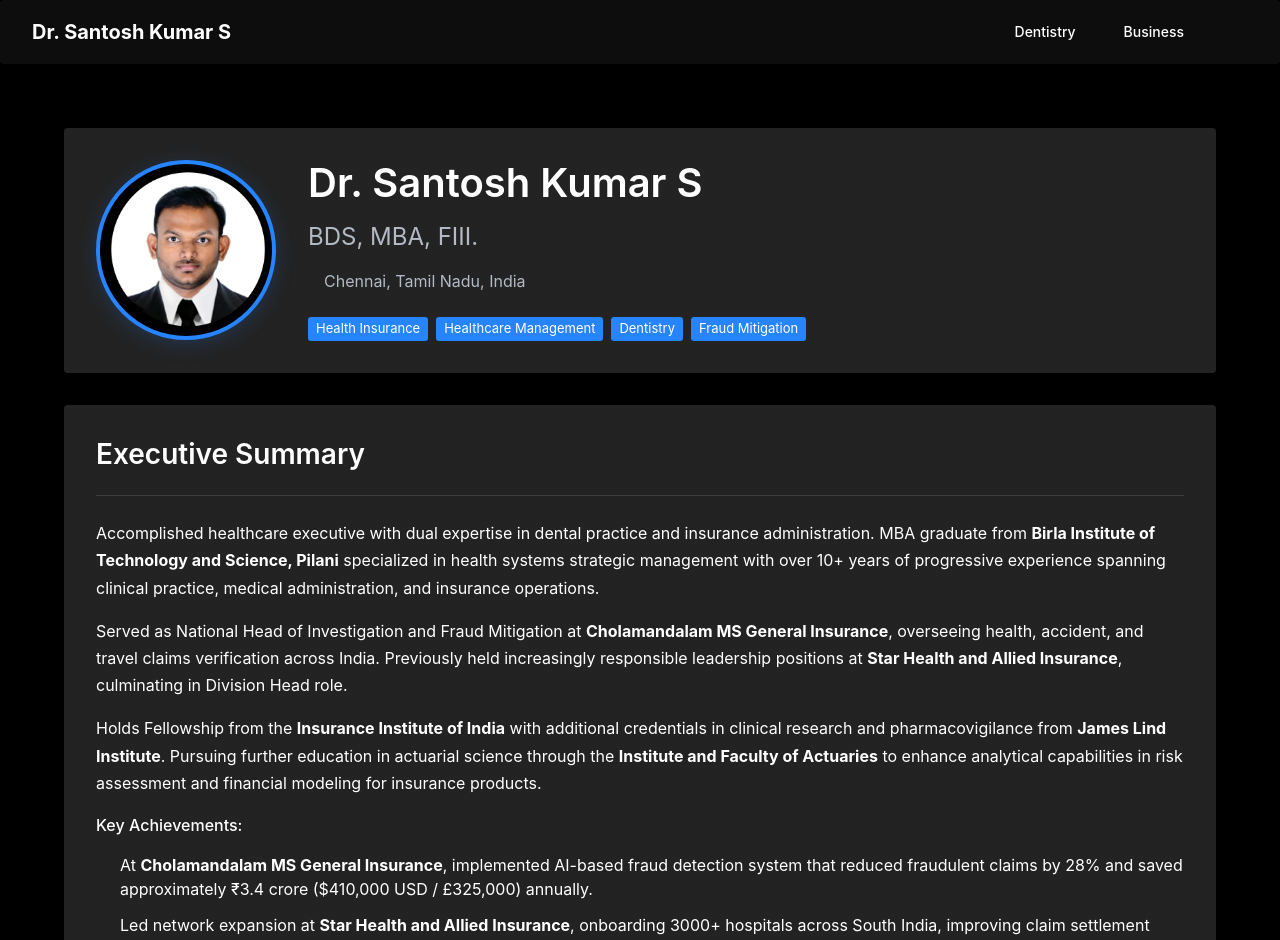
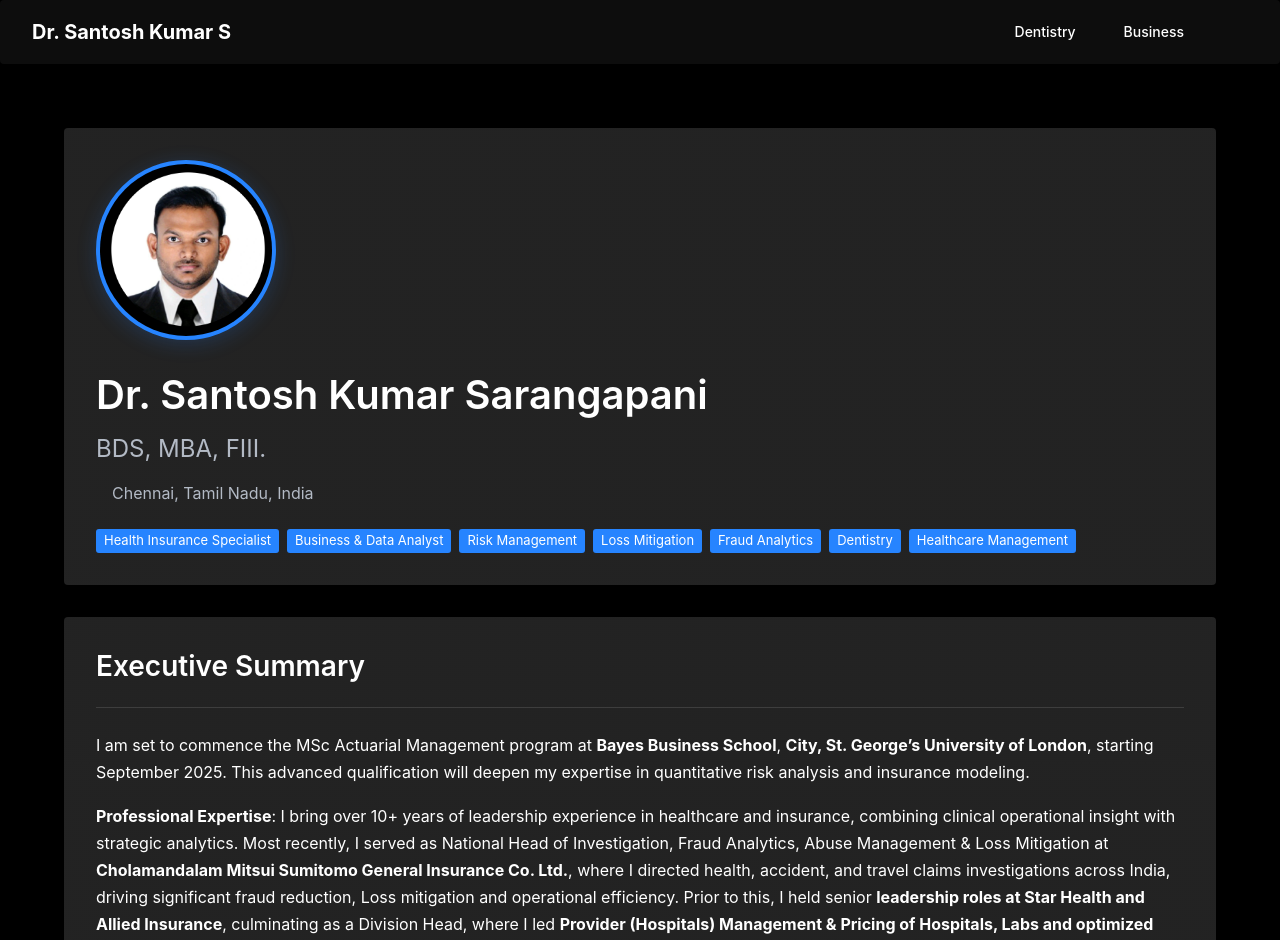
Before and after one commit to dineshkumarsarangapani/santosh_site, a React (Vite) app: page / in a window 1280 px wide. Shown: the top 940 px of the page. Built offline with nearby package versions, Linux system fonts and the light colour scheme; some icons are missing.

Commit message:
Update homeContent.js

```diff
--- a/src/content/homeContent.js
+++ b/src/content/homeContent.js
@@ -1,36 +1,38 @@
 export const homeContent = {
   profile: {
-    name: "Dr. Santosh Kumar S",
+    name: "Dr. Santosh Kumar Sarangapani",
     title: "BDS, MBA, FIII.",
     location: "Chennai, Tamil Nadu, India",
     avatarLetters: "DS",
     profileImagePath: "/santosh.png",
-    tags: ["Health Insurance", "Healthcare Management", "Dentistry", "Fraud Mitigation"],
+    tags: ["Health Insurance Specialist", "Business & Data Analyst", "Risk Management", "Loss Mitigation", "Fraud Analytics", "Dentistry",  "Healthcare Management"],
   },
   summary: {
     title: "Executive Summary",
     paragraphs: [
-      "Accomplished healthcare executive with dual expertise in dental practice and insurance administration. MBA graduate from <strong>Birla Institute of Technology and Science, Pilani</strong> specialized in health systems strategic management with over 10+ years of progressive experience spanning clinical practice, medical administration, and insurance operations.",
-      "Served as National Head of Investigation and Fraud Mitigation at <strong>Cholamandalam MS General Insurance</strong>, overseeing health, accident, and travel claims verification across India. Previously held increasingly responsible leadership positions at <strong>Star Health and Allied Insurance</strong>, culminating in Division Head role.",
-      "Holds Fellowship from the <strong>Insurance Institute of India</strong> with additional credentials in clinical research and pharmacovigilance from <strong>James Lind Institute</strong>. Pursuing further education in actuarial science through the <strong>Institute and Faculty of Actuaries</strong> to enhance analytical capabilities in risk assessment and financial modeling for insurance products.",
+      "I am set to commence the MSc Actuarial Management program at <strong>Bayes Business School</strong>, <strong>City, St. George’s University of London</strong>, starting September 2025. This advanced qualification will deepen my expertise in quantitative risk analysis and insurance modeling.",
+      "<Strong>Professional Expertise</strong>: I bring over 10+ years of leadership experience in healthcare and insurance, combining clinical operational insight with strategic analytics. Most recently, I served as National Head of Investigation, Fraud Analytics, Abuse Management & Loss Mitigation at <strong>Cholamandalam Mitsui Sumitomo General Insurance Co. Ltd.</strong>, where I directed health, accident, and travel claims investigations across India, driving significant fraud reduction, Loss mitigation and operational efficiency. Prior to this, I held senior <strong>leadership roles at Star Health and Allied Insurance</strong>, culminating as a Division Head, where I led <strong>Provider (Hospitals) Management & Pricing of Hospitals, Labs and optimized claims IT infrastructure and underwriting workflows</strong>.",
+      "I hold a <strong>Fellowship from the Insurance Institute of India</strong>, with certifications across General, Health, and Life Insurance. I have successfully cleared <strong>CS1, CB1, and CB2 examinations from the Institute and Faculty of Actuaries (IFoA), UK, and CB3 from the Institute of Actuaries of India (IAI)</strong>. Currently, I am advancing my actuarial credentials by pursuing <strong>exemptions in CP1, CP2, CP3, SP1, and SP7</strong> through the IFoA, strengthening my capacity for data-driven risk modeling and product development.",
+      "I hold an <strong>MBA from Birla Institute of Technology and Science (BITS), Pilani</strong>, specializing in Health Systems Strategic Management. This background equips me with a holistic understanding of healthcare delivery, insurance systems, and strategic decision-making.",
+      "I am committed to leveraging this blend of clinical, managerial, and actuarial expertise to drive innovation and sustainable risk management in the evolving insurance landscape."
     ],
     keyAchievementsTitle: "Key Achievements:",
     achievements: [
       {
-        id: "achieve-fraud",
-        text: "At <strong>Cholamandalam MS General Insurance</strong>, implemented AI-based fraud detection system that reduced fraudulent claims by 28% and saved approximately ₹3.4 crore ($410,000 USD / £325,000) annually.",
+        id: "AI-Powered Fraud Detection",
+        text: "Instrumental in implementation of an AI-driven fraud detection system at <strong>Cholamandalam Mitsui Sumitomo General Insurance</strong>, resulting in a 28% reduction in fraudulent claims and yielding significant cost savings of approximately <strong>₹115 crore ($12.96 million USD/ £9.63 million GBP)</strong> in FY 23-24, and <strong>₹145 crore ($16.33 million USD/ £12.15 million GBP)</strong> in FY 24-25",
       },
       {
-        id: "achieve-network",
-        text: "Led network expansion at <strong>Star Health and Allied Insurance</strong>, onboarding 3000+ hospitals across South India, improving claim settlement time by 35%.",
+        id: "Network Expansion and Optimization",
+        text: "Led the expansion of <strong>Star Health and Allied Insurance's</strong> network, successfully onboarding over 3,000+ hospitals across India. This strategic initiative led to approximately 35% improvement in customer satisfaction and increase in sales by more than 40% at remote places.",
       },
       {
-        id: "achieve-workflow",
-        text: "Developed Automated new claims processing workflow at <strong>Star Health</strong>, reducing approval turnaround time from 4 hours to 190 milliseconds while maintaining 99.2% accuracy.",
+        id: "Healthcare Pricing Strategy",
+        text: "Designed and implemented a comprehensive healthcare pricing strategy at <strong>Star Health</strong>, yielding a 40% reduction in payment disputes. This strategic initiative of optimized pricing for over 5,000+ hospitals, resulted in a minimum 14% reduction in the severity of medical and surgical claims.",
       },
       {
-        id: "achieve-pricing",
-        text: "Developed and implemented healthcare pricing strategy at <strong>Star Health</strong> that optimized reimbursement rates and reduced payment disputes by 40%.",
+        id: "Automated Claims Processing",
+        text: "Developed and implemented an automated new claims processing workflow at <strong>Star Health</strong>, revolutionizing the approval process by <strong>reducing turnaround time from 4 hours to just 190 milliseconds</strong> while maintaining an impressive accuracy rate of 99.2%. This innovation significantly enhanced operational efficiency and customer satisfaction.",
       },
     ],
   },
```
